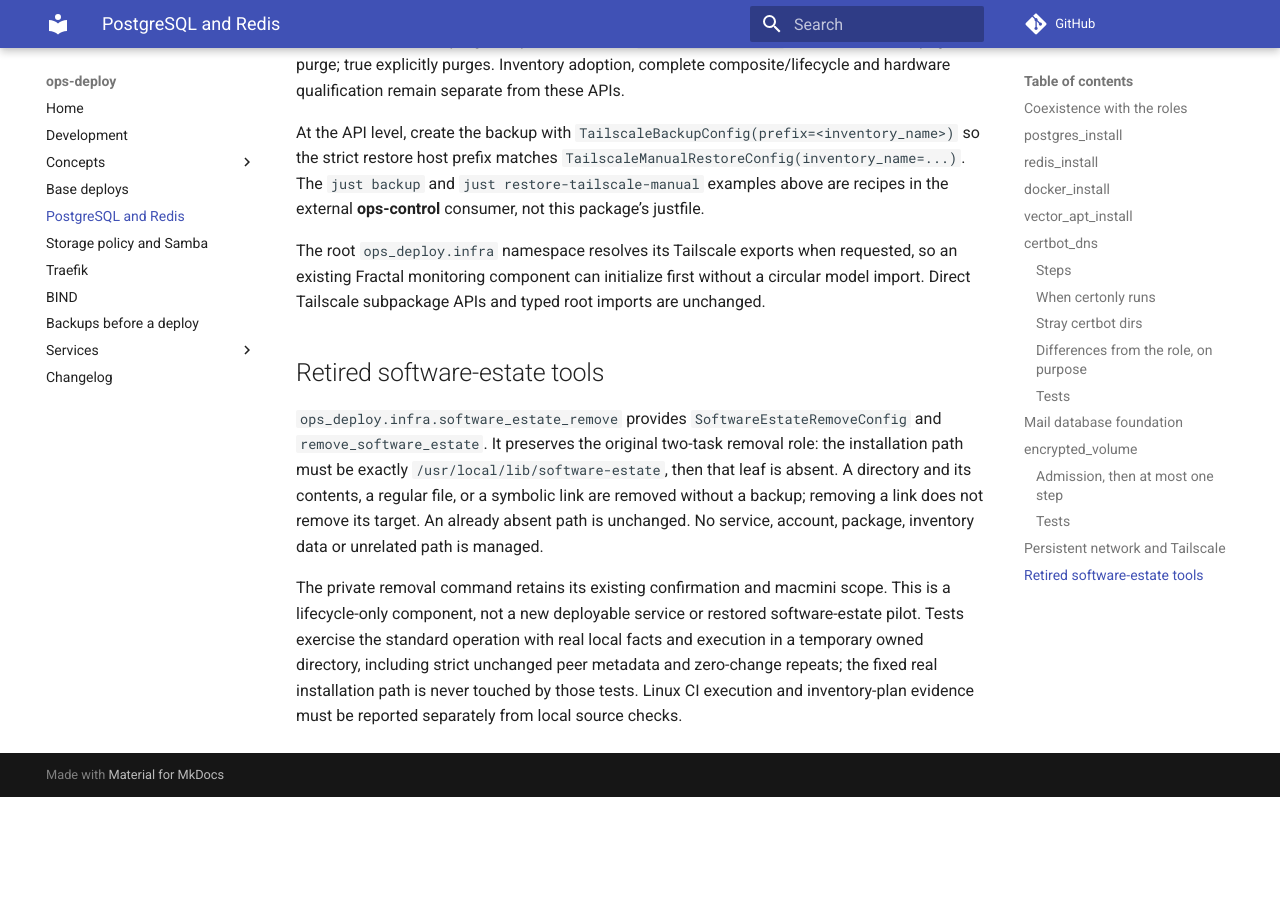
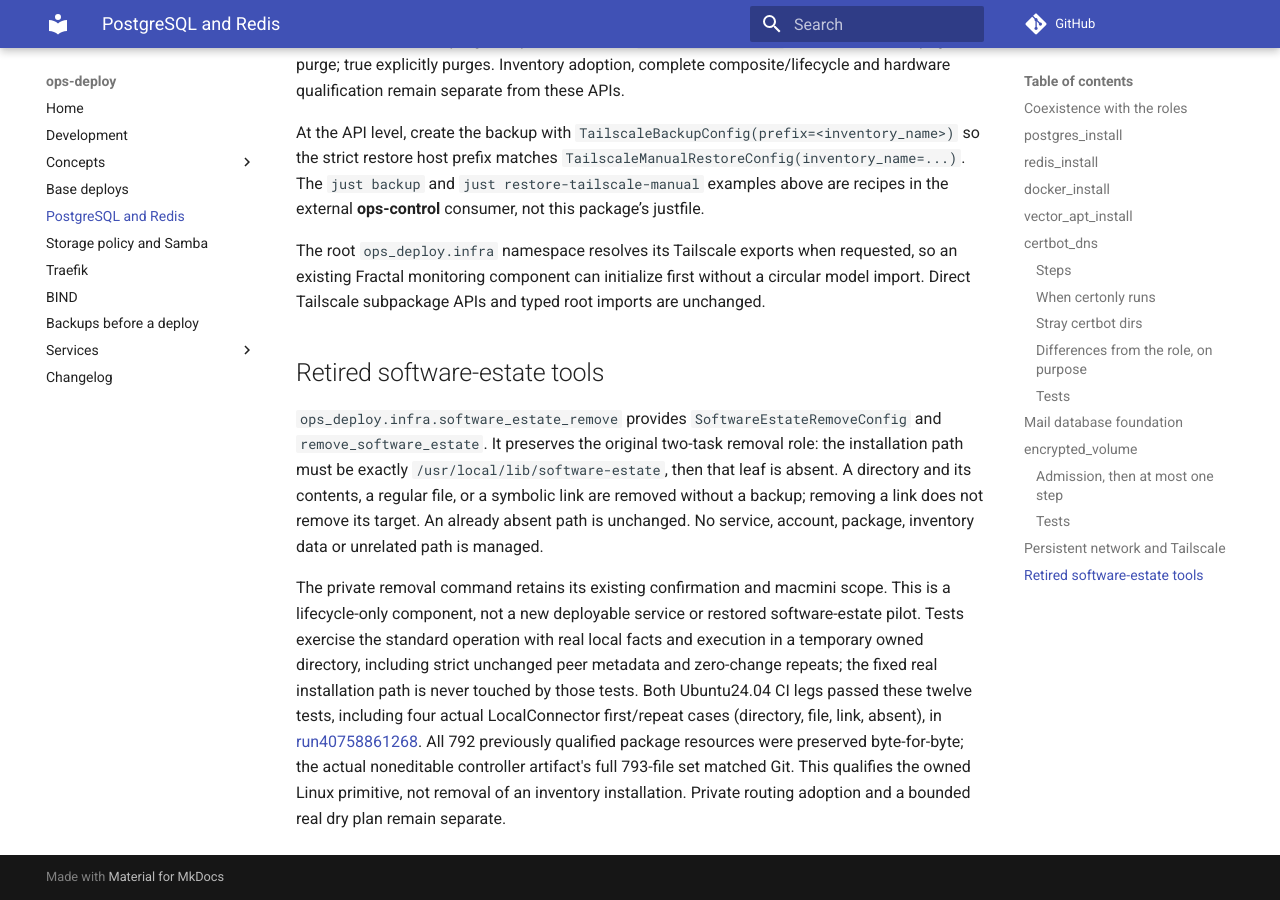
Before and after one commit to ephes/ops-deploy, an MkDocs documentation site: the page built from docs/infra.md, in a window 1280 px wide and 900 px high, scrolled down 14324 px. Built offline with MkDocs 1.6.1 and Material for MkDocs 9.7.7, drawn with Linux system fonts in a browser that asks for light colours; comment, search, counter and statistics services are not loaded; before the commit the page ends 15121 px from its top, so only the background shows below that.

Commit message:
Record owned Linux software estate removal qualification

```diff
--- a/docs/infra.md
+++ b/docs/infra.md
@@ -556,5 +556,10 @@ This is a lifecycle-only component, not a new deployable service or restored
 software-estate pilot. Tests exercise the standard operation with real local
 facts and execution in a temporary owned directory, including strict unchanged
 peer metadata and zero-change repeats; the fixed real installation path is
-never touched by those tests. Linux CI execution and inventory-plan evidence
-must be reported separately from local source checks.
+never touched by those tests. Both Ubuntu24.04 CI legs passed these twelve tests,
+including four actual LocalConnector first/repeat cases (directory, file, link,
+absent), in [run40758861268](https://github.com/ephes/ops-deploy/actions/runs/40758861268).
+All 792 previously qualified package resources were preserved byte-for-byte;
+the actual noneditable controller artifact's full 793-file set matched Git.
+This qualifies the owned Linux primitive, not removal of an inventory installation.
+Private routing adoption and a bounded real dry plan remain separate.
```
Also changed, not shown: docs/changelog.md (+3 -1 lines).
